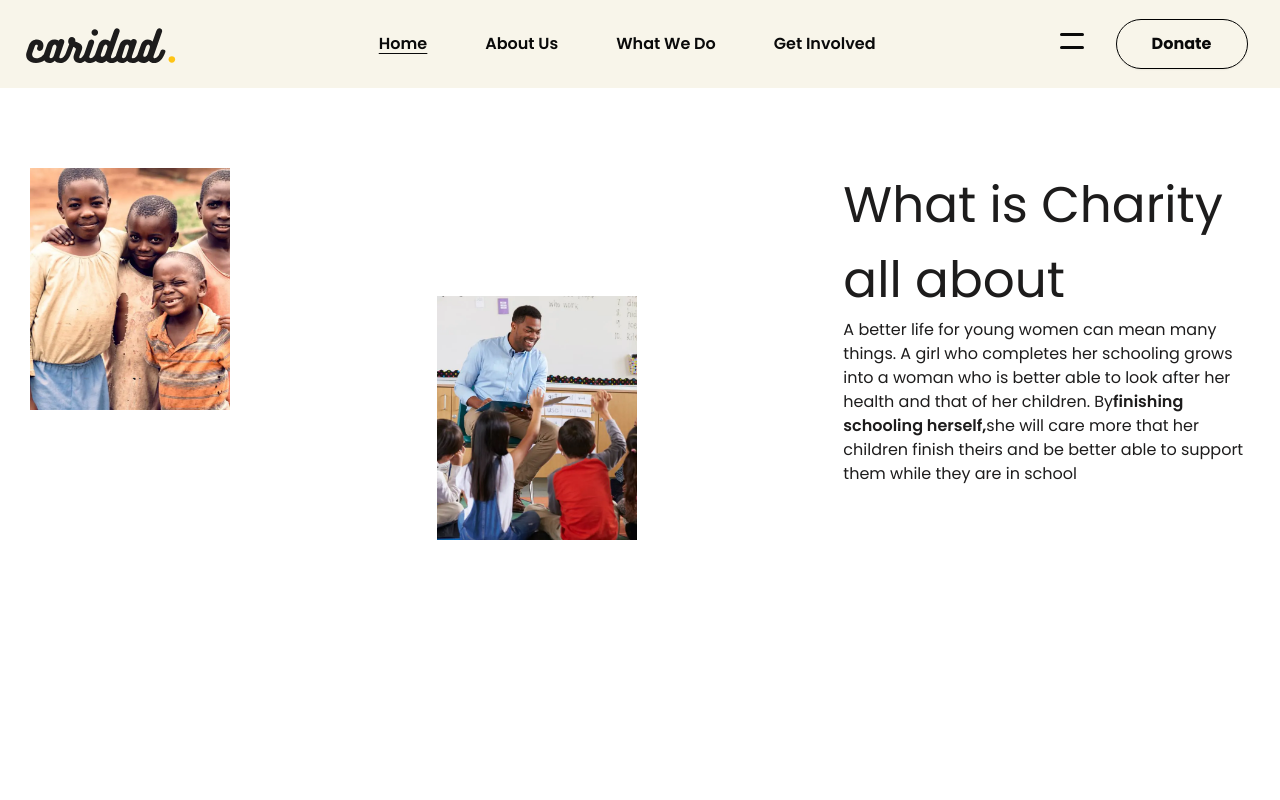
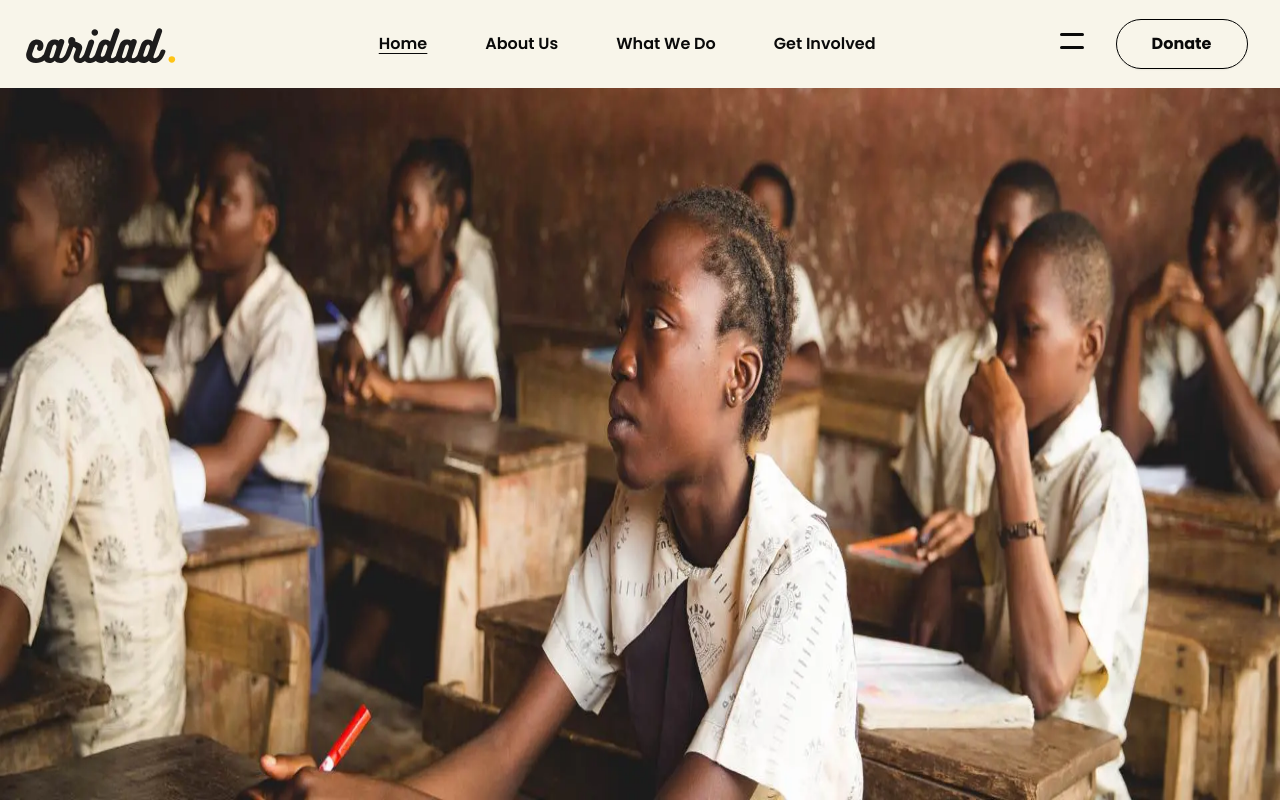
Before and after one commit to Shouryya-Manna/Caridad, a Next.js app: page /about-us in a window 1280 px wide. Built offline with nearby package versions, Linux system fonts and the light colour scheme.

Commit message:
Success Story

```diff
--- a/src/app/about-us/page.tsx
+++ b/src/app/about-us/page.tsx
@@ -1,4 +1,5 @@
 import Charity from "@/components/AboutUs/Charity/Charity";
+import SuccessStories from "@/components/AboutUs/SuccessStories/SuccessStories";
 import Header from "@/components/Landing/Header/Header";
 import ScrollToTop from "@/components/Landing/Scroller/ScrollUp";
 import React from "react";
@@ -7,8 +8,8 @@ export default function page() {
   return (
     <div>
       <Header />
-      <div className="p-10"></div>
       <Charity />
+      <SuccessStories />
       <ScrollToTop />
     </div>
   );
```
